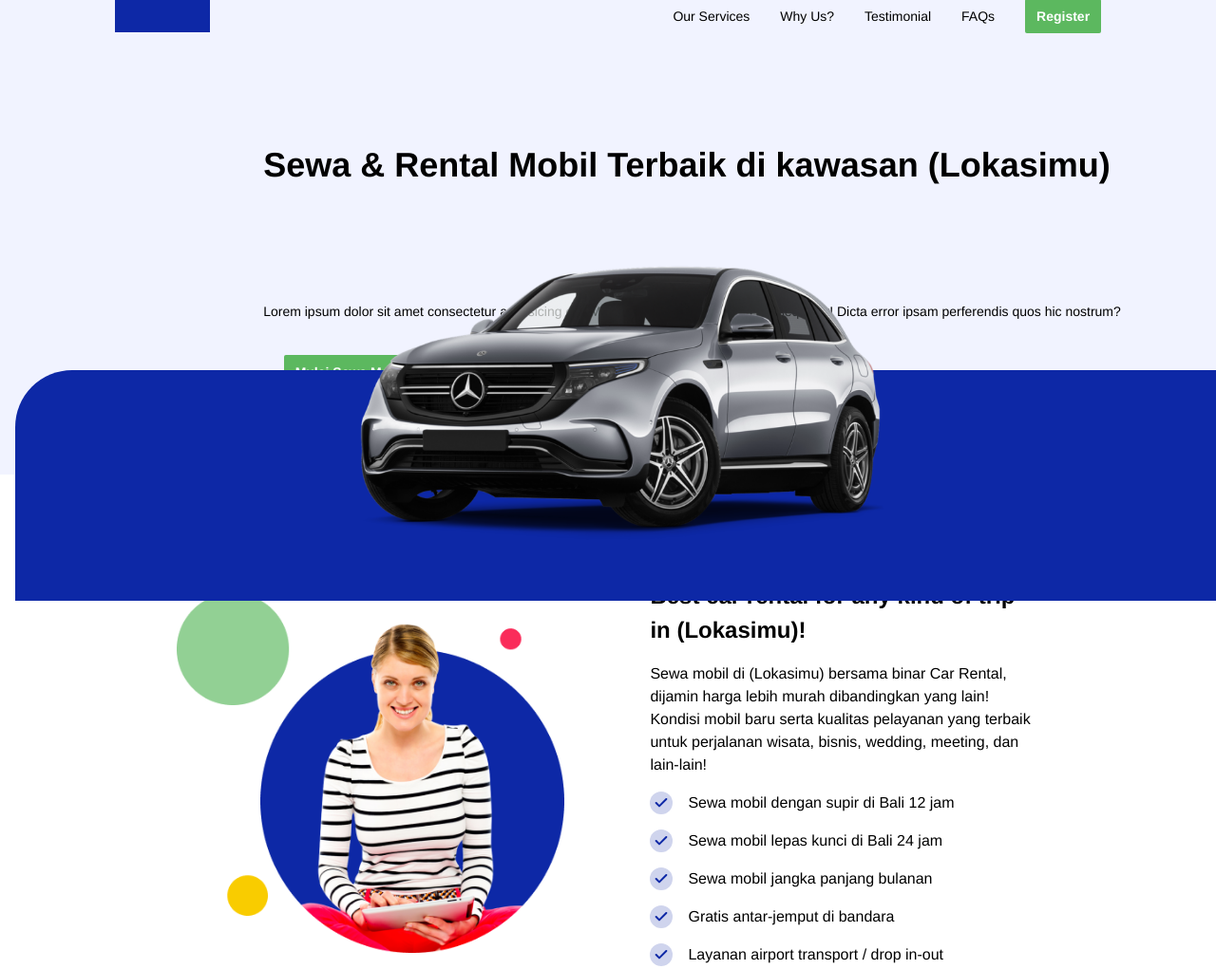
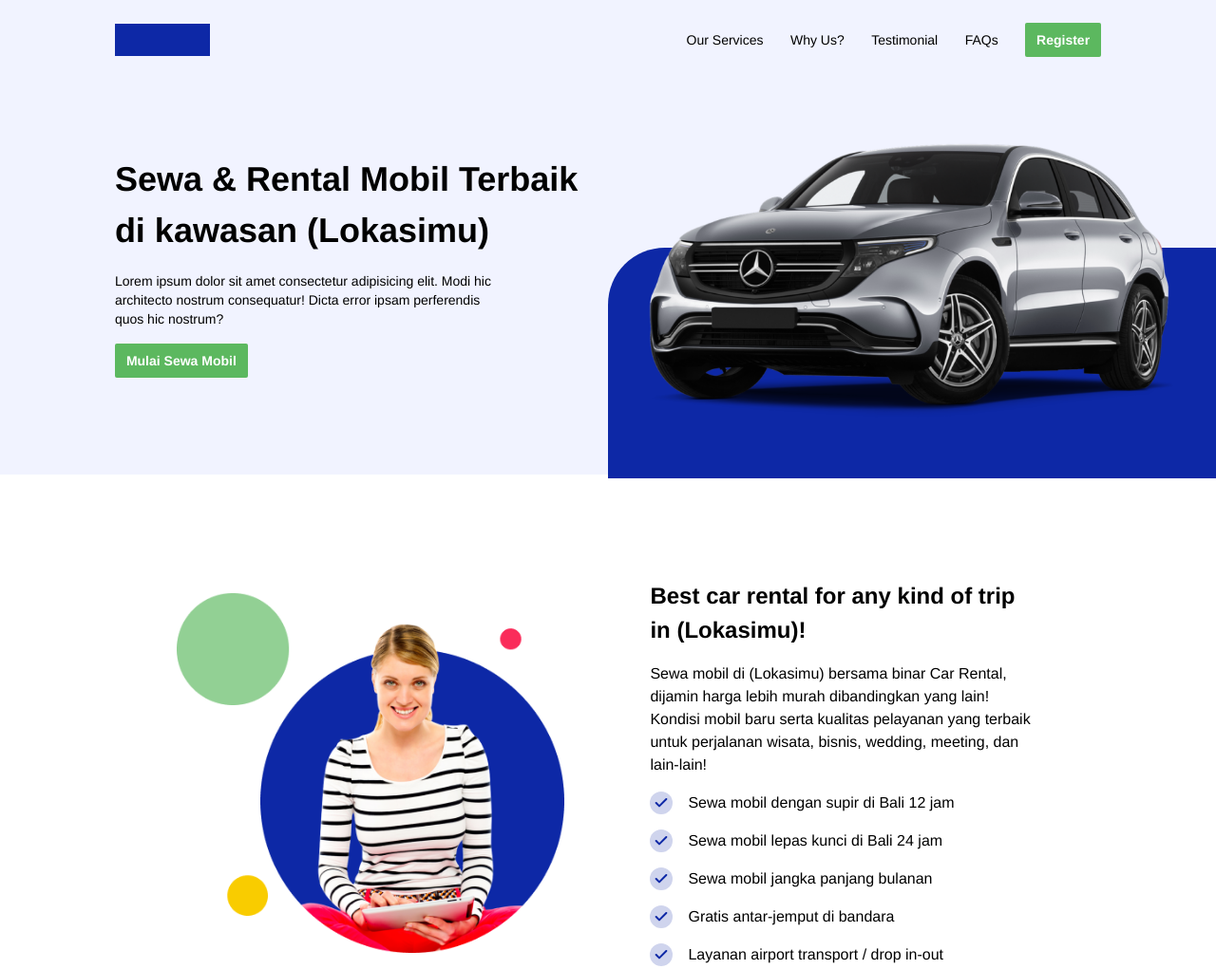
Before and after one commit to hatrnuhn/24001117-synrgy7-yin-bcr, a plain HTML site: page index.html in a window 1280 px wide. Shown: the top 1021 px of the page at 95% size. Drawn offline with Linux system fonts and the light colour scheme.

Commit message:
fix(hero): better desktop-view slicing

```diff
--- a/index.html
+++ b/index.html
@@ -7,24 +7,24 @@
     <link rel="stylesheet" href="style.css">
   </head>
   <body>
-    <section class="hero box-border bg-bcr-lighterblue flex flex-col justify-between overflow-x-clip">
-        <div class="hero__nav w-full flex justify-center items-end">
-            <div class="hero__nav-container flex items-center justify-between sm:w-81prcnt">
+    <section class="hero box-border bg-bcr-lighterblue flex flex-col justify-between overflow-x-clip sm:flex-row">
+        <div class="hero__nav w-full flex justify-center items-end sm:absolute">
+            <div class="hero__nav-container flex items-center justify-between w-91prcnt sm:w-81prcnt">
                 <div class="bcr-logo bg-bcr-blue"></div>
-                <ul class="hero__menu-list hidden justify-end items-center sm:flex">
-                    <li class="">
+                <ul class="hero__menu-list hidden items-center h-full justify-end sm:flex">
+                    <li>
                         <a href="#">Our Services</a>
                     </li>
-                    <li class="">
+                    <li>
                         <a href="#">Why Us?</a>
                     </li>
-                    <li class="">
+                    <li>
                         <a href="#">Testimonial</a>
                     </li>
-                    <li class="">
+                    <li>
                         <a href="#">FAQs</a>
                     </li>
-                    <li class="">
+                    <li>
                         <a href="#">
                             <button class="button bg-bcr-limegreen self-start" type="button">Register</button>
                         </a>
@@ -33,16 +33,19 @@
                 <button class="hero__nav-menu-icon sm:hidden" type="button"></button>
             </div>
         </div>
-        <div class="hero__text-container flex flex-col w-91prcnt self-center mt-8 gap-4">
-            <h1 class="hero__text w-full flex items-center">Sewa & Rental Mobil Terbaik di kawasan (Lokasimu)</h1>
-            <p class="hero__text w-full flex items-center">Lorem ipsum dolor sit amet consectetur adipisicing elit. Modi hic architecto nostrum consequatur! Dicta error ipsam perferendis quos hic nostrum?</p>
+        <div class="hero__content flex flex-col justify-center">
+            <div class="hero__text-container flex flex-col w-91prcnt self-center mt-8 gap-4 sm:w-full sm:mt-0">
+                <h1 class="hero__text w-full flex items-center sm:w-full">Sewa & Rental Mobil Terbaik di kawasan (Lokasimu)</h1>
+                <p class="hero__text w-full flex items-center">Lorem ipsum dolor sit amet consectetur adipisicing elit. Modi hic architecto nostrum consequatur! Dicta error ipsam perferendis quos hic nostrum?</p>
+            </div>
+
+            <div class="hero__text w-91prcnt mt-4 self-center sm:w-full">
+                <button class="button bg-bcr-limegreen self-start" type="button">Mulai Sewa Mobil</button>
+            </div>
         </div>
 
-        <div class="hero__text w-91prcnt mt-4 self-center">
-            <button class="button bg-bcr-limegreen self-start" type="button">Mulai Sewa Mobil</button>
-        </div>
 
-        <div class="hero__img-container w-full mt-6 ms-4 flex justify-center">
+        <div class="hero__img-container w-full ms-4 flex justify-center sm:w-half sm:ms-0">
             <div class="hero__img-bg bg-bcr-blue flex self-end justify-center">
                 <div class="hero__img-png self-end"></div>
             </div>
--- a/src/input.css
+++ b/src/input.css
@@ -15,43 +15,17 @@
         font-size: 1rem;
         background-color: lightblue;
     }
+
     .hero {
         height: 657px;
         width: 100vw;
-    }
-
-    @media (min-width:640px) {
-        .hero {
-            height: 500px;
-        }
     }
 
     .hero__nav {
         height: 58px;
     }
 
-    @media (min-width: 640px) {
-        .hero__menu-list {
-            list-style-type: none;
-            margin: 0;
-            padding: 0;
-            height: 36px;
-            width: 37.671%;
-            gap: 8.181%;
-        }
-
-        .hero__menu-list a {
-            font-family: Helvetica;
-            font-size: 14px;
-            font-weight: 400;
-            line-height: 20px;
-            text-wrap: nowrap;
-        }
-
-    }
-
     .hero__nav-container {
-        width: 91.111%;
         height: 34px;
     }
 
@@ -76,12 +50,6 @@
     .hero__text {
     }
 
-    @media (min-width: 640px) {
-        .hero__text {
-            padding-left: 18.888%;
-        }
-    }
-
     .hero__text-container h1 {
         font-size: 36px;
         font-weight: 700;
@@ -100,19 +68,13 @@
 
     .hero__img-container {
         height: 199px;
+        margin-top: 24px;
     }
 
     .hero__img-bg {
         height: 118.81px;
         width: 100%;
         border-top-left-radius: 3.75rem;
-        position: relative;
-    }
-
-    @media (min-width: 640px) {
-        .hero__img-bg {
-            height: 243px;
-        }
     }
 
     .hero__img-png {
@@ -123,15 +85,6 @@
         height: 199px;
         width: 344.22px;
         transform: scaleX(-1);
-    }
-
-    @media (min-width: 640px) {
-        .hero__img-png {
-            height: 28.263vw;
-            width: 48.888vw;
-            max-height: 407px;
-            max-width: 704px;
-        }
     }
 
     .button {
@@ -151,6 +104,72 @@
         background-image: url();
         height: 34px;
         width: 100px;
+    }
+
+    @media (min-width: 640px) {
+        .hero {
+            height: 500px;
+            width: 100vw;
+        }
+
+        .hero__nav {
+            height: 60px;
+        }
+
+        .hero__nav-container {
+            height: 36px;
+        }
+
+        .hero__menu-list {
+            width: 37.67123%;
+            gap: 7.272727%;
+        }
+
+        .hero__menu-list a {
+            font-size: 14px;
+            font-weight: 400;
+            line-height: 20px;
+            text-align: left;
+            text-wrap: nowrap;
+        }
+
+        .hero__content {
+            width: 39.4444%;
+            margin-left: 9.4444%;
+            margin-top: 60px;
+        }
+
+        .hero__img-container {
+            margin-top: 60px;
+            height: 444px;
+        }
+
+        .hero__img-bg {
+            height: 243px;
+            width: 100%;
+            border-top-left-radius: 60px;
+        }
+
+        .hero__img-png {
+            width: 48.8888vw;
+            height: 28.2639vw;
+            max-height: 407px;
+            max-width: 704px;
+        }
+
+        .hero__text-container {
+            height: auto;
+        }
+
+        .hero__text-container h1 {
+            height: auto;
+        }
+
+        .hero__text-container p {
+            height: auto;
+            width: 82.3943%;
+        }
+
     }
 
     /* services section */
```
Also changed, not shown: style.css.
